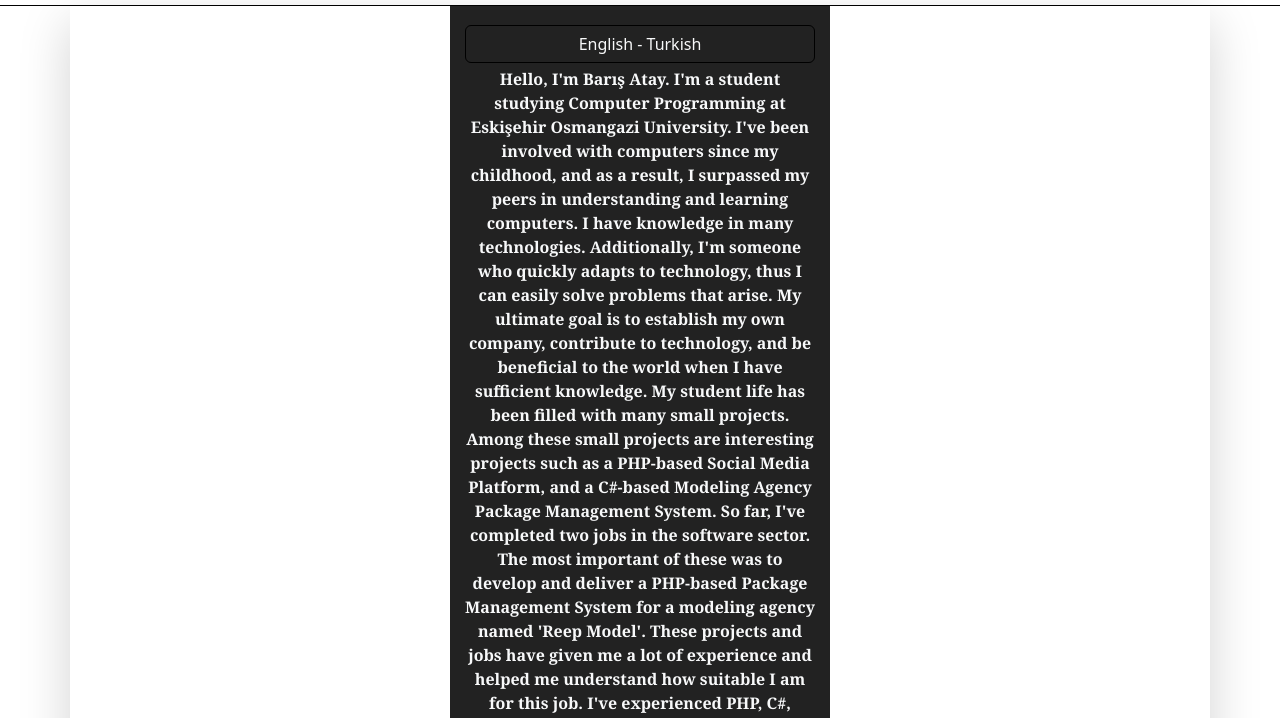
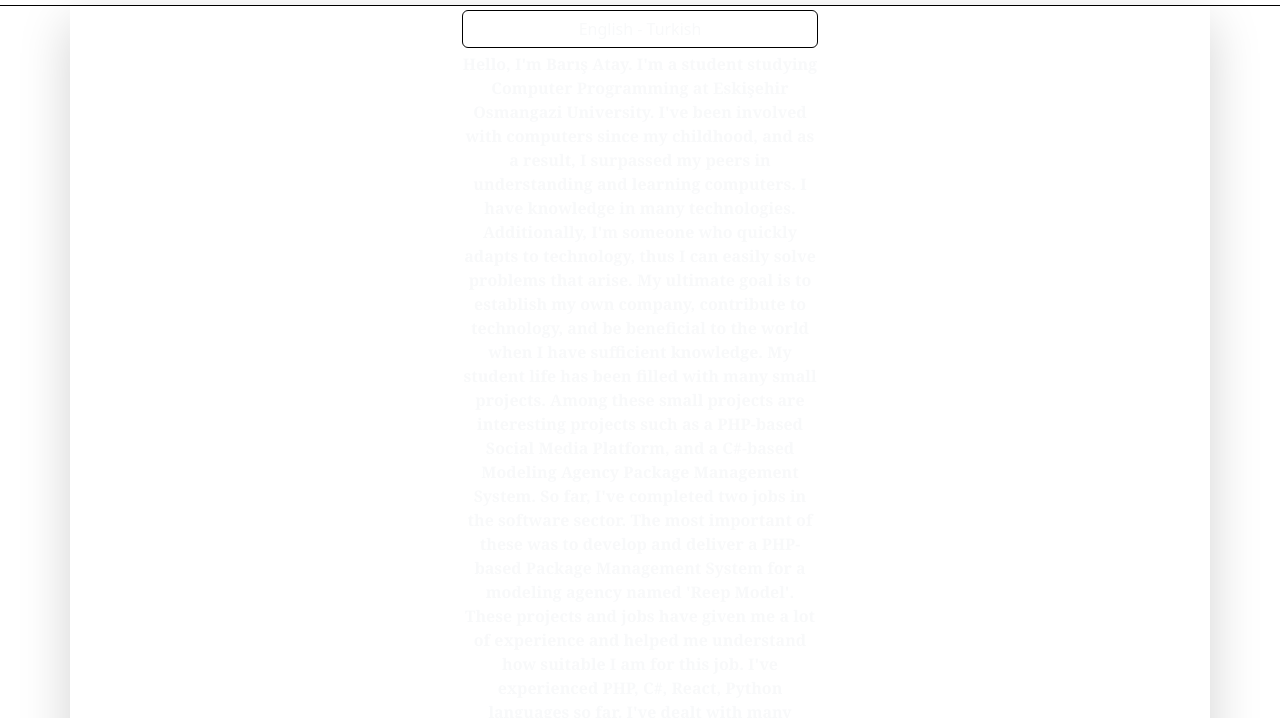
Before and after one commit to barisatay0/barisatay0.github.io, a website: page index.html in a window 1280 px wide. Shown: the part 81-799 px from the top of the page. Drawn offline with nearby package versions, Linux system fonts and the light colour scheme.

Commit message:
Bg changes

```diff
--- a/index.html
+++ b/index.html
@@ -10,13 +10,6 @@
   <link rel="stylesheet" href="https://cdn.jsdelivr.net/npm/bootstrap-icons@1.11.1/font/bootstrap-icons.css">
   <link rel="icon" type="image/x-icon" href="github-mark.png">
   <link rel="stylesheet" href="node_modules/@fortawesome/fontawesome-free/css/all.min.css" />
-  <style>
-    .bc {
-  background-color: rgba(0, 0, 0, 0.867);
-  padding: 15px;
-}
-
-  </style>
 </head>
 
 <body class="bg-white">
```
